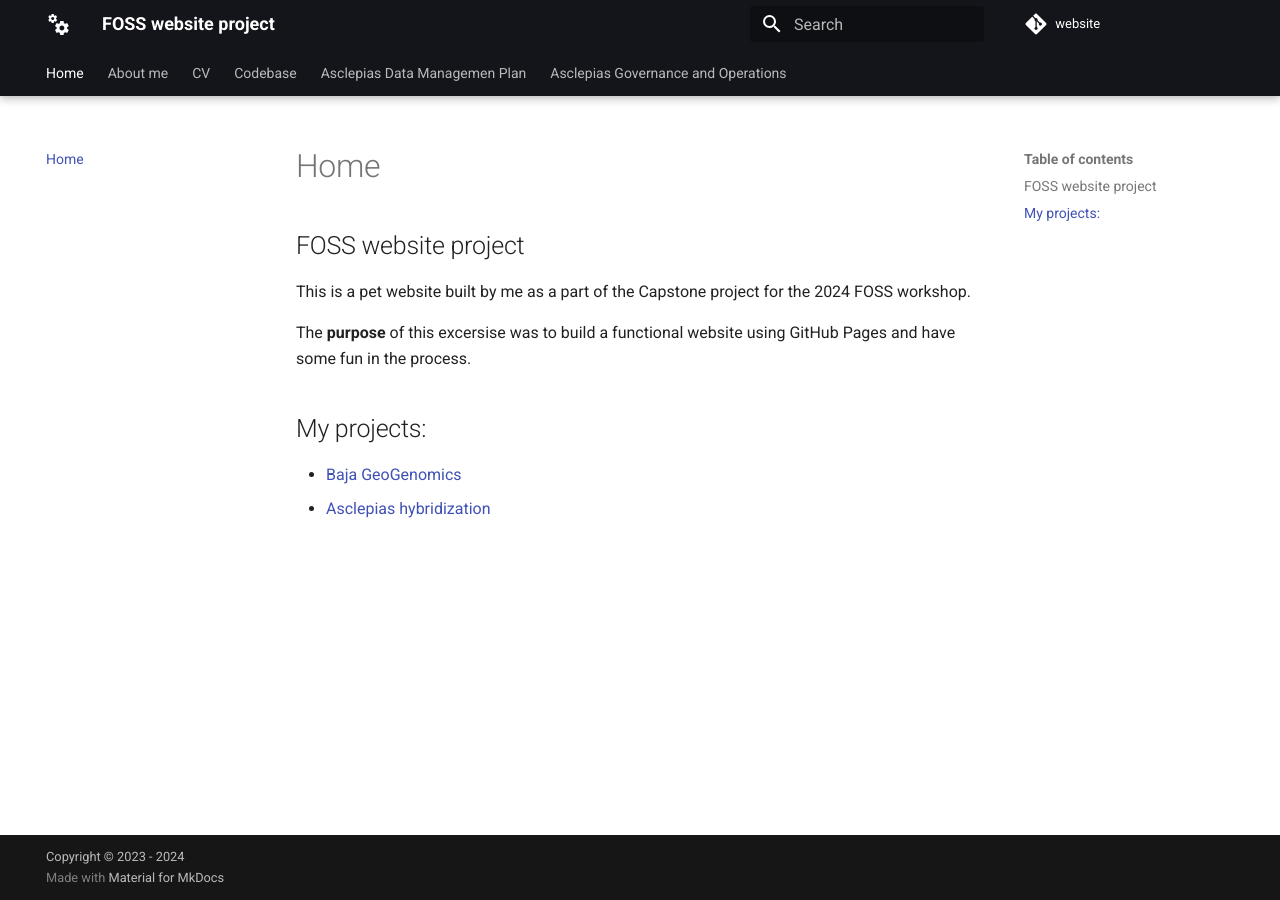
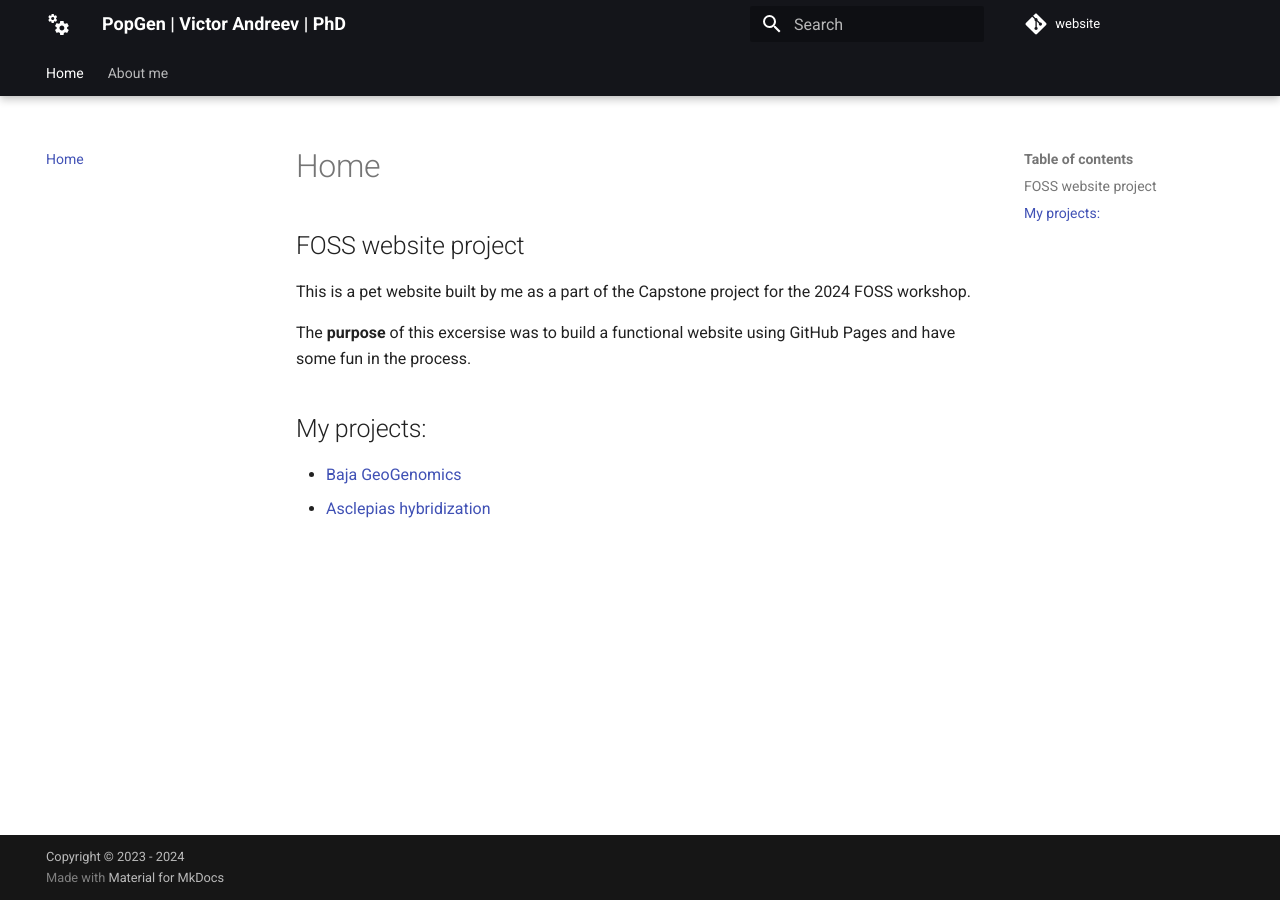
Before and after one commit to victor-andreev/ghpages_website, an MkDocs documentation site: the page built from docs/index.md, in a window 1280 px wide. Built offline with MkDocs 1.6.1 and Material for MkDocs 9.7.7, drawn with Linux system fonts in a browser that asks for light colours; some web fonts are replaced; comment, search, counter and statistics services are not loaded; some of the changed lines change nothing that is shown.

Commit message:
Update mkdocs.yml

```diff
--- a/mkdocs.yml
+++ b/mkdocs.yml
@@ -1,4 +1,4 @@
-site_name: FOSS website project
+site_name: PopGen | Victor Andreev | PhD
 site_description: This is a website built by Victor Andreev as a part of the Capstone project for the 2024 FOSS workshop
 site_author: Victor Andreev
 site_url: https://victor-andreev.github.io/website
@@ -50,14 +50,14 @@ theme:
 nav:
   - Home: index.md
   - About me: about_me.md
-  - CV: cv.md
-  - Codebase:
-       Required software: installation.md
-       Workflow: From_reads_to_snips.md
-  - Asclepias Data Managemen Plan: data_management_plan.md
-  - Asclepias Governance and Operations: governance_operations.md
- #- Baja Geogenomics: https://bajageogenomics.org/
- #- FOSS: https://foss.cyverse.org/
+  #- CV: cv.md
+  #- Codebase:
+  #     Required software: installation.md
+  #     Workflow: From_reads_to_snips.md
+  #- Asclepias Data Managemen Plan: data_management_plan.md
+  #- Asclepias Governance and Operations: governance_operations.md
+  #- Baja Geogenomics: https://bajageogenomics.org/
+  #- FOSS: https://foss.cyverse.org/
 
 # Theme Extras
 extra_css:
```
